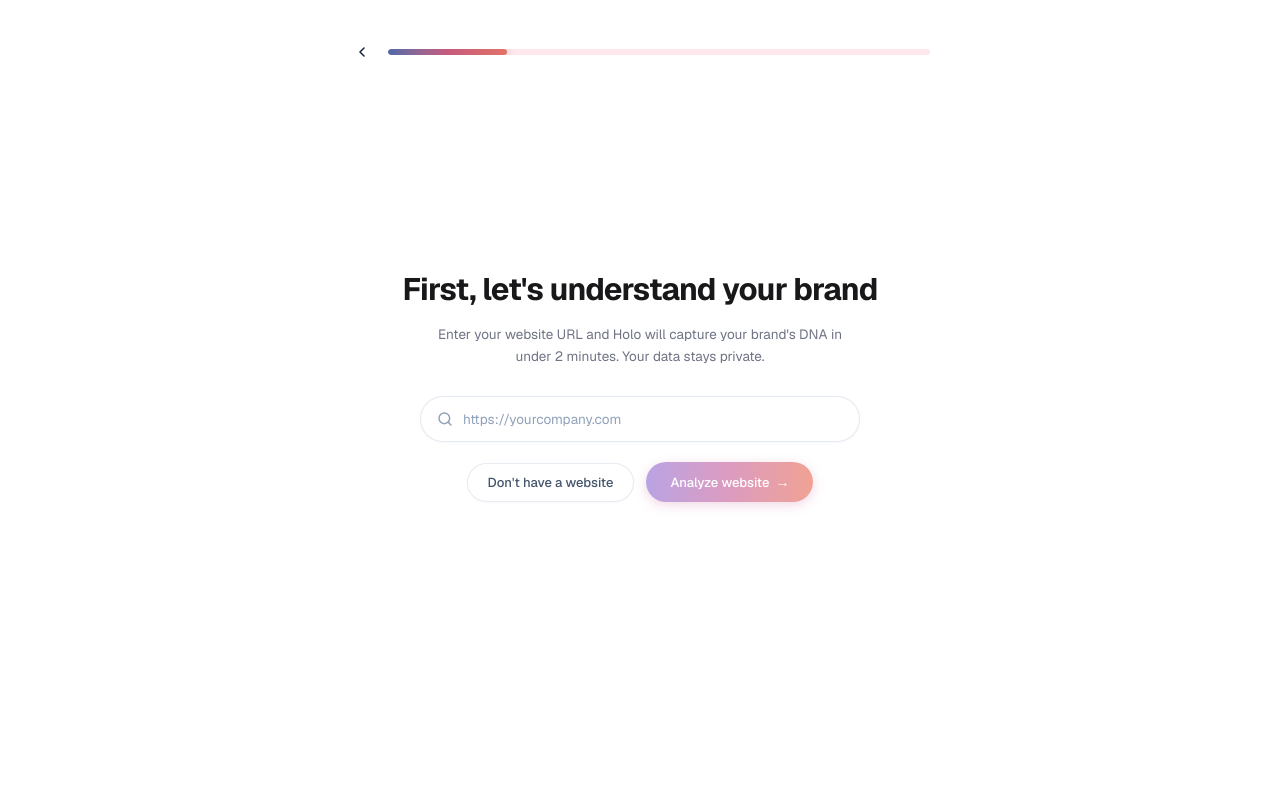
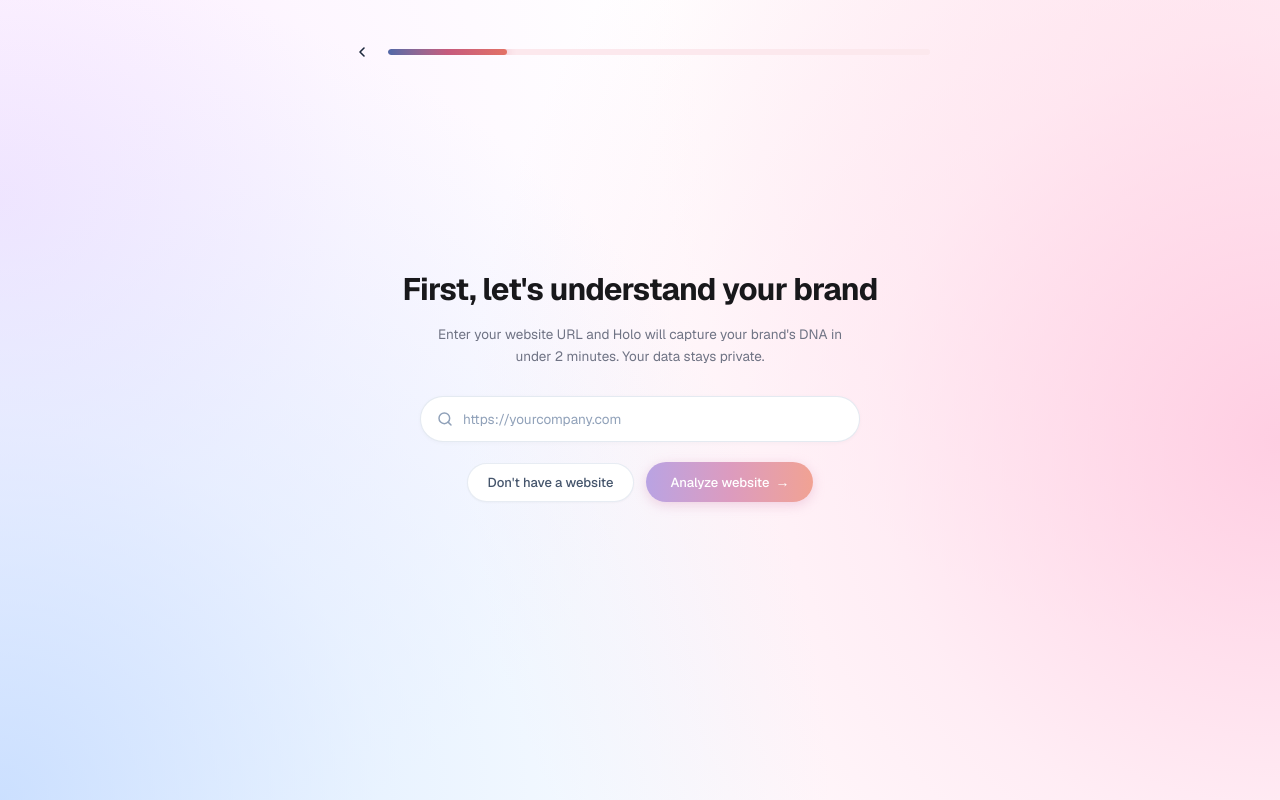
Before and after one commit to worapon888/convert-cake-kol-matcher, a Next.js app: page / in a window 1280 px wide. Built offline with nearby package versions, Linux system fonts and the light colour scheme.

Commit message:
style: apply rich pastel ambient radial gradient background matching reference

```diff
--- a/src/app/page.tsx
+++ b/src/app/page.tsx
@@ -32,25 +32,20 @@ export default function Screen01BrandInputPage() {
   };
 
   return (
-    <div className="relative min-h-screen w-full flex flex-col justify-between bg-white text-slate-900 overflow-hidden font-sans">
-      {/* Background Soft Pastel Ambient Gradients */}
-      <div
-        className="pointer-events-none fixed inset-0 overflow-hidden -z-10 select-none"
-        aria-hidden="true"
-      >
-        {/* Top-left very faint lavender glow */}
-        <div className="absolute -top-32 -left-32 h-[34rem] w-[34rem] rounded-full bg-gradient-to-br from-purple-100/35 via-pink-50/20 to-transparent blur-3xl" />
-
-        {/* Bottom-left soft pale blue / periwinkle glow */}
-        <div className="absolute -bottom-36 -left-20 h-[36rem] w-[36rem] rounded-full bg-gradient-to-tr from-sky-200/40 via-indigo-100/30 to-transparent blur-3xl" />
-
-        {/* Right side soft pastel blush pink glow */}
-        <div className="absolute top-1/4 -right-28 h-[40rem] w-[40rem] rounded-full bg-gradient-to-bl from-rose-200/50 via-pink-100/35 to-transparent blur-3xl" />
-
-        {/* Bottom-right faint warm coral accent */}
-        <div className="absolute -bottom-24 right-10 h-72 w-72 rounded-full bg-gradient-to-t from-pink-100/30 via-rose-50/20 to-transparent blur-2xl" />
-      </div>
-
+    <div
+      className="relative min-h-screen w-full flex flex-col justify-between text-slate-900 overflow-hidden font-sans"
+      style={{
+        backgroundColor: "#ffffff",
+        backgroundImage: `
+          radial-gradient(circle at 0% 100%, rgba(186, 214, 255, 0.75) 0%, rgba(205, 228, 255, 0.45) 25%, transparent 55%),
+          radial-gradient(circle at 100% 55%, rgba(255, 195, 220, 0.8) 0%, rgba(255, 215, 232, 0.45) 30%, transparent 60%),
+          radial-gradient(circle at 0% 25%, rgba(245, 215, 255, 0.65) 0%, rgba(250, 230, 255, 0.35) 25%, transparent 50%),
+          radial-gradient(circle at 95% 10%, rgba(255, 225, 235, 0.55) 0%, transparent 40%)
+        `,
+        backgroundRepeat: "no-repeat",
+        backgroundAttachment: "fixed",
+      }}
+    >
       {/* Top Bar: Back Arrow + Gradient Progress Bar */}
       <div className="w-full pt-8 sm:pt-10 px-4 sm:px-6">
         <div className="w-full max-w-[580px] mx-auto flex items-center justify-center gap-3.5">
```
